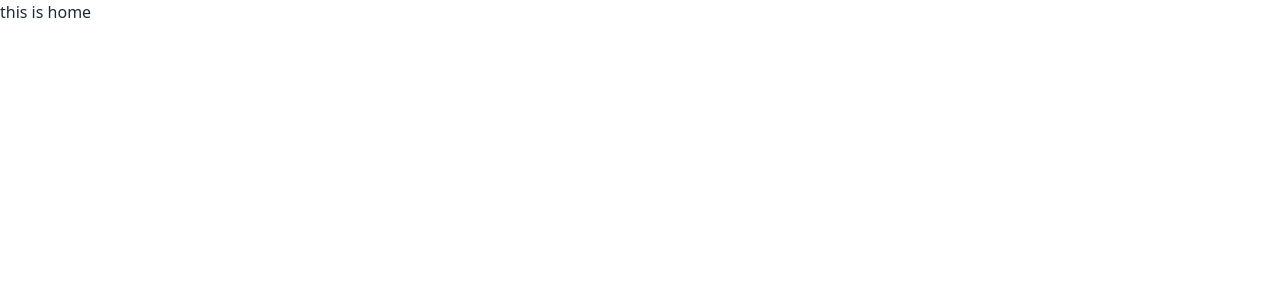
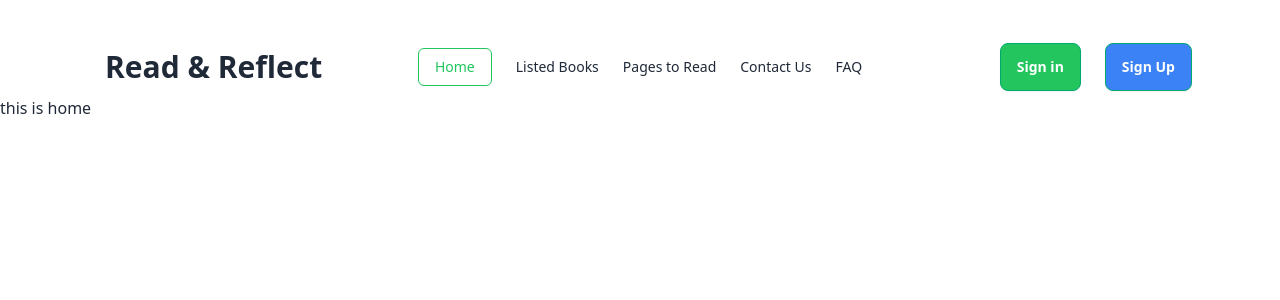
Before and after one commit to rabayasultana/assignment-8-book-review, a React (Vite) app: page / in a window 1280 px wide. Shown: the top 300 px of the page. Built offline with nearby package versions, Linux system fonts and the light colour scheme.

Commit message:
navbar design done

```diff
--- /dev/null
+++ b/src/components/Navbar/Navbar.jsx
@@ -0,0 +1,136 @@
+import { Link, NavLink } from "react-router-dom";
+
+const Navbar = () => {
+  return (
+    <div className="lg:mx-20 mt-8">
+      <div className="navbar bg-base-100 ">
+        <div className="navbar-start">
+          <div className="dropdown">
+            <div tabIndex={0} role="button" className="btn btn-ghost lg:hidden">
+              <svg
+                xmlns="http://www.w3.org/2000/svg"
+                className="h-5 w-5"
+                fill="none"
+                viewBox="0 0 24 24"
+                stroke="currentColor"
+              >
+                <path
+                  strokeLinecap="round"
+                  strokeLinejoin="round"
+                  strokeWidth="2"
+                  d="M4 6h16M4 12h8m-8 6h16"
+                />
+              </svg>
+            </div>
+            <ul
+              tabIndex={0}
+              className="menu menu-sm dropdown-content mt-3 z-[1] p-2 shadow bg-base-100 rounded-box w-52"
+            >
+              <NavLink
+                to="/"
+                className={({ isActive }) => isActive && " text-green-500"}
+              >
+                Home
+              </NavLink>
+              <NavLink
+                to="/listedBooks"
+                className={({ isActive }) => isActive && " text-green-500"}
+              >
+                Listed Books
+              </NavLink>
+              <NavLink
+                to="/pageToRead"
+                className={({ isActive }) => isActive && " text-green-500"}
+              >
+                Pages to Read
+              </NavLink>
+
+              <NavLink
+                to="/contact"
+                className={({ isActive }) => isActive && " text-green-500"}
+              >
+                Contact Us
+              </NavLink>
+              <NavLink
+                to="/faq"
+                className={({ isActive }) =>
+                  isActive &&
+                  " text-green-500 border border-green-500 rounded-md py-2 px-4"
+                }
+              >
+                FAQ
+              </NavLink>
+            </ul>
+          </div>
+          <Link
+            to="/"
+            className="btn btn-ghost gap-0 text-3xl normal-case font-bold"
+          >
+            Read & Reflect
+          </Link>
+        </div>
+        <div className="navbar-center hidden lg:flex ">
+          <ul className="menu menu-horizontal px-1 gap-6 lg:items-center">
+            <NavLink
+              to="/"
+              className={({ isActive }) =>
+                isActive &&
+                " text-green-500 border border-green-500 rounded-md py-2 px-4"
+              }
+            >
+              Home
+            </NavLink>
+            <NavLink
+              to="/listedBooks"
+              className={({ isActive }) =>
+                isActive &&
+                " text-green-500 border border-green-500 rounded-md py-2 px-4"
+              }
+            >
+              Listed Books
+            </NavLink>
+            <NavLink
+              to="/pageToRead"
+              className={({ isActive }) =>
+                isActive &&
+                " text-green-500 border border-green-500 rounded-md py-2 px-4"
+              }
+            >
+              Pages to Read
+            </NavLink>
+            {/* <NavLink to='/bookDetails' className={({ isActive }) => isActive && ' text-green-500 border border-green-500 rounded-md py-2 px-4'}>Book Details</NavLink> */}
+            <NavLink
+              to="/contact"
+              className={({ isActive }) =>
+                isActive &&
+                " text-green-500 border border-green-500 rounded-md py-2 px-4"
+              }
+            >
+              Contact Us
+            </NavLink>
+            <NavLink
+              to="/faq"
+              className={({ isActive }) =>
+                isActive &&
+                " text-green-500 border border-green-500 rounded-md py-2 px-4"
+              }
+            >
+              FAQ
+            </NavLink>
+          </ul>
+        </div>
+        <div className="navbar-end gap-6">
+          <button className="btn btn-success text-white bg-green-500">
+            Sign in
+          </button>
+
+          <button className="btn btn-success text-white bg-blue-500">
+            Sign Up
+          </button>
+        </div>
+      </div>
+    </div>
+  );
+};
+
+export default Navbar;
--- a/src/components/Layout/Layout.jsx
+++ b/src/layouts/Layout.jsx
@@ -1,8 +1,12 @@
 import { Outlet } from "react-router-dom";
+import Navbar from "../components/Navbar/Navbar";
 
 const Layout = () => {
     return (
         <div>
+            <div className="h-16">
+                <Navbar></Navbar>
+            </div>
 
             <div className="min-h-[calc(100vh-116px)]">
             <Outlet></Outlet>
--- a/src/main.jsx
+++ b/src/main.jsx
@@ -6,8 +6,8 @@ import {
   createBrowserRouter,
   RouterProvider,
 } from "react-router-dom";
-import Layout from './components/Layout/Layout';
-import Home from './components/Home/Home';
+import Layout from './layouts/Layout';
+import Home from './pages/Home/Home';
 
 const router = createBrowserRouter([
   {
```
Also changed, not shown: src/pages/Home/Home.jsx (renamed from src/components/Home/Home.jsx).
